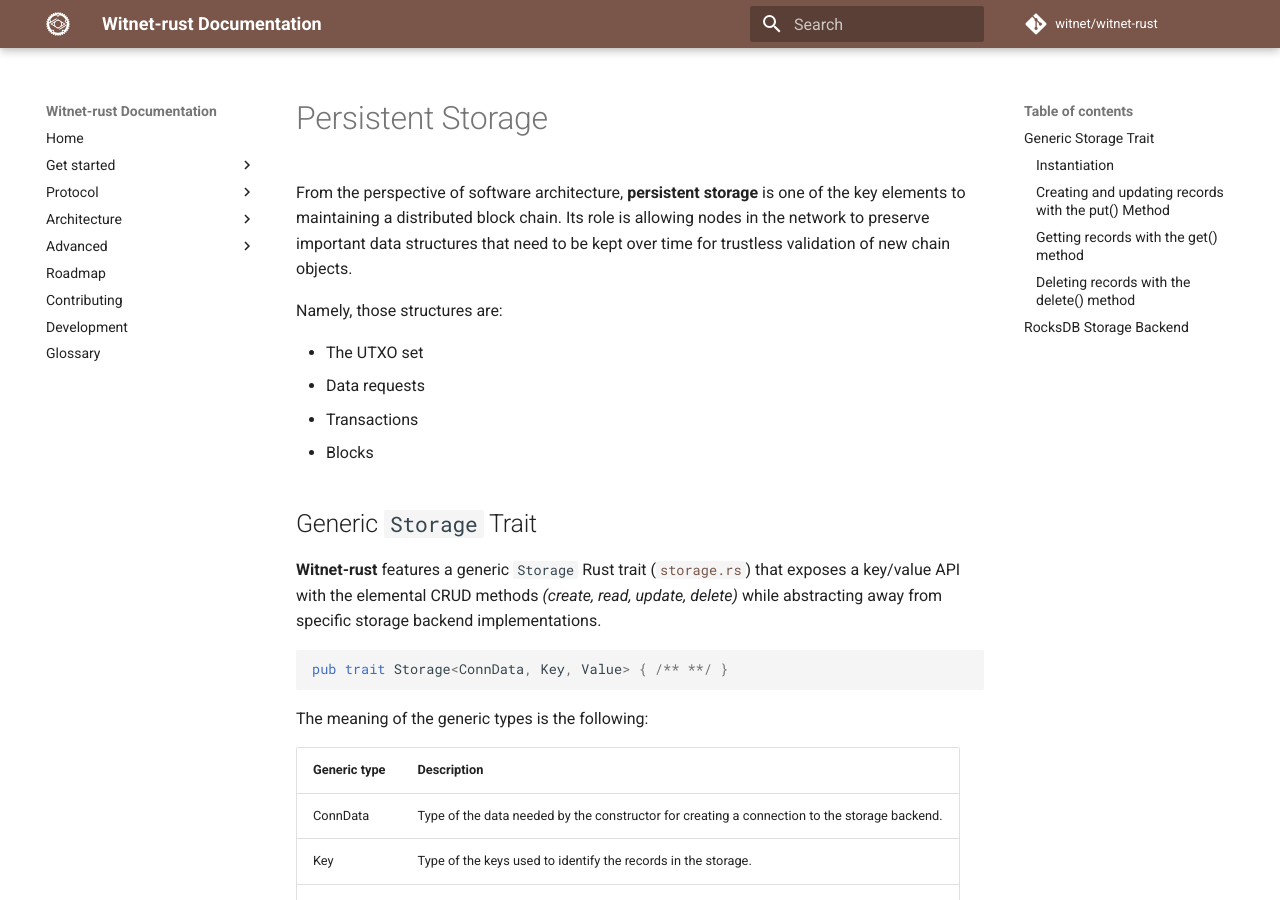
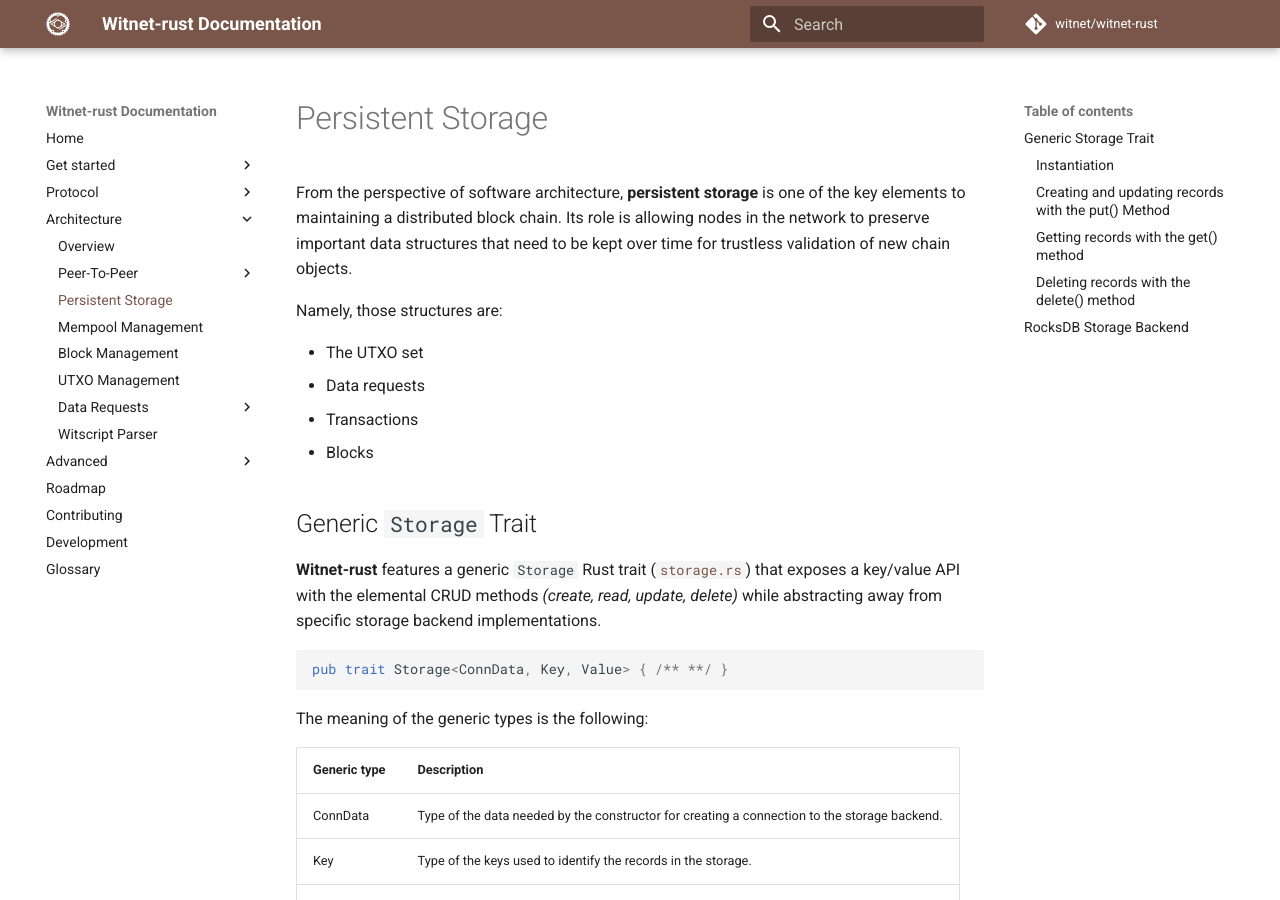
Before and after one commit to witnet/witnet-rust, an MkDocs documentation site: the page built from docs/architecture/storage.md, in a window 1280 px wide and 900 px high. Built offline with MkDocs 1.6.1 and Material for MkDocs 9.7.7, drawn with Linux system fonts in a browser that asks for light colours; comment, search, counter and statistics services are not loaded; some of the changed lines change nothing that is shown.

Commit message:
docs: fix broken routes
Use full paths for all docs entries, including `.md` extensions.

```diff
--- a/mkdocs.yml
+++ b/mkdocs.yml
@@ -7,43 +7,43 @@
 nav:
   - Home: index.md
   - Get started:
-    - What is Witnet: get-started/what-is-witnet
-    - Why Rust?: get-started/why-rust
-    - Design Overview: get-started/design-overview
-    - Install: get-started/install
+    - What is Witnet: get-started/what-is-witnet.md
+    - Why Rust?: get-started/why-rust.md
+    - Design Overview: get-started/design-overview.md
+    - Install: get-started/install.md
   - Protocol:
-    - Network messages: protocol/network
+    - Network messages: protocol/network.md
     - Network objects:
-      - Data requests: protocol/data-requests
-      - Transactions: protocol/transactions
-      - Blocks: protocol/blocks
-    - Reputation: protocol/reputation
-    - Mining: protocol/mining
-    - Task assignment: protocol/task-assignment
-    - WitScript: protocol/witscript
+      - Data requests: protocol/data-requests.md
+      - Transactions: protocol/transactions.md
+      - Blocks: protocol/blocks.md
+    - Reputation: protocol/reputation.md
+    - Mining: protocol/mining.md
+    - Task assignment: protocol/task-assignment.md
+    - WitScript: protocol/witscript.md
   - Architecture:
-    - Overview: architecture/overview
+    - Overview: architecture/overview.md
     - Peer-To-Peer:
-      - Connections: architecture/p2p/connections
-      - Gossiping: architecture/p2p/gossip
-      - Encoding (FlatBuffers): architecture/p2p/encoding
-    - Persistent Storage: architecture/storage
-    - Mempool Management: architecture/mempool-mgmt
-    - Block Management: architecture/block-mgmt
-    - UTXO Management: architecture/utxo-mgmt
+      - Connections: architecture/p2p/connections.md
+      - Gossiping: architecture/p2p/gossip.md
+      - Encoding (FlatBuffers): architecture/p2p/encoding.md
+    - Persistent Storage: architecture/storage.md
+    - Mempool Management: architecture/mempool-mgmt.md
+    - Block Management: architecture/block-mgmt.md
+    - UTXO Management: architecture/utxo-mgmt.md
     - Data Requests:
-      - Overview: architecture/rad/overview
-      - Headless Browser Engine: architecture/rad/hbe
-      - retrieve.js: architecture/rad/retrieve-js
-      - RadLang: architecture/rad/radlang
-    - Witscript Parser: architecture/witscript
+      - Overview: architecture/rad/overview.md
+      - Headless Browser Engine: architecture/rad/hbe.md
+      - retrieve.js: architecture/rad/retrieve-js.md
+      - RadLang: architecture/rad/radlang.md
+    - Witscript Parser: architecture/witscript.md
   - Advanced:
-    - Network constants: advanced/constants
-    - Differences with the whitepaper: advanced/whitepaper-differences
-  - Roadmap: roadmap
-  - Contributing: contributing
-  - Development: development
-  - Glossary: glossary
+    - Network constants: advanced/constants.md
+    - Differences with the whitepaper: advanced/whitepaper-differences.md
+  - Roadmap: roadmap.md
+  - Contributing: contributing.md
+  - Development: development.md
+  - Glossary: glossary.md
 
 theme:
   name: 'material'
```
